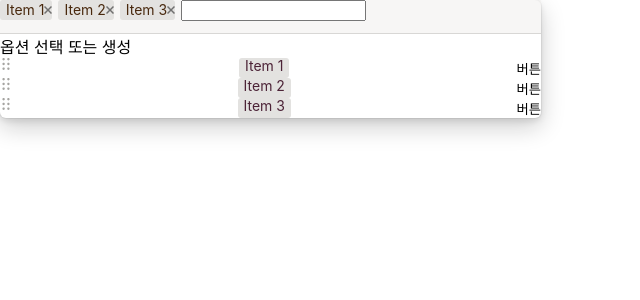
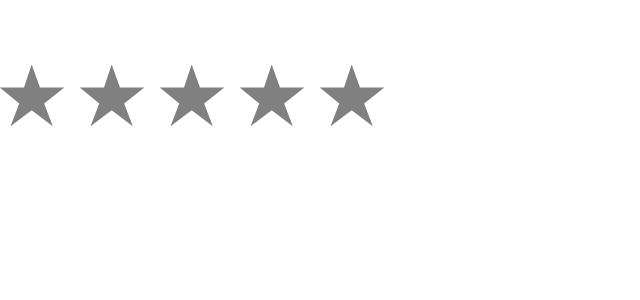
Before and after one commit to pasong0511/ts-ui-kit, a React (Create React App) app: page / in a window 1280 px wide. Shown: the top 300 px of the page, without its empty margins (0-640 px from the left). Built offline with nearby package versions, Linux system fonts and the light colour scheme.

Commit message:
별점 컴포넌트 구현

```diff
--- a/src/App.tsx
+++ b/src/App.tsx
@@ -2,12 +2,14 @@ import React from "react";
 import "./App.css";
 import Calendar from "./components/calendar/Calendar";
 import MultiTag from "./components/multi_tag/MultiTag";
+import StarRating from "./components/star/StarRating";
 
 function App() {
     return (
         <div className="App">
             {/* <Calendar useHoliday={true} /> */}
-            <MultiTag />
+            {/* <MultiTag /> */}
+            <StarRating />
         </div>
     );
 }
--- /dev/null
+++ b/src/components/star/Star.tsx
@@ -0,0 +1,29 @@
+interface IStarProps {
+    level: 0 | 1 | 2;
+}
+
+const LEVEL = ["", "star-half-filled", "star-filled"];
+
+const Star = ({ level = 0 }: IStarProps) => {
+    return (
+        <svg
+            width="80"
+            height="200"
+            viewBox="0 0 25 23"
+            className={`star ${LEVEL[level]}`}
+        >
+            <polygon
+                className="star-full"
+                points="9.9,0.4 12.5,7.6 20.1,7.6 13.8,12.6 16.5,19.7 9.9,14.7 3.3,19.7 6,12.6 -0.1,7.6 7.5,7.6 "
+            />
+            {level === 1 && (
+                <polygon
+                    className="star-half"
+                    points="9.9,0.4 12.5,7.6 20.1,7.6 13.8,12.6 16.5,19.7 9.9,14.7 3.3,19.7 6,12.6 -0.1,7.6 7.5,7.6 "
+                />
+            )}
+        </svg>
+    );
+};
+
+export default Star;
--- /dev/null
+++ b/src/components/star/StarRating.css
@@ -0,0 +1,29 @@
+.star-container {
+    display: flex;
+    align-items: center;
+    justify-content: center;
+    cursor: pointer;
+}
+
+.star {
+    fill: none;
+    transition: fill 200ms;
+}
+
+.star-full {
+    fill: gray;
+}
+
+.star-filled .star-full {
+    fill: gold;
+}
+
+.star-half-filled .star-half {
+    fill: gold;
+    clip-path: polygon(
+        0 0,
+        50% 0,
+        50% 100%,
+        0% 100%
+    ); /* 절반만 채워진 별 모양 */
+}
--- /dev/null
+++ b/src/components/star/StarRating.tsx
@@ -0,0 +1,69 @@
+import { useRef, useState } from "react";
+import Star from "./Star";
+
+import "./StarRating.css";
+
+const StarRating = () => {
+    const [rating, setRating] = useState(0);
+    const [isDragging, setIsDragging] = useState(false);
+
+    const starContainerRef = useRef<HTMLDivElement>(null);
+    const starWrapperSize = 400;
+    const startCount = 5;
+    const starWidth = starWrapperSize / startCount; // 한 별의 너비
+
+    const calculateRating = (e) => {
+        const { left } = starContainerRef.current.getBoundingClientRect();
+        const starIndex = Math.floor((e.pageX - left) / starWidth); //별 인덱스
+        const starOffset = (e.pageX - left) % starWidth; //별 왼쪽 끝부터 별의 오른쪽 마진끝까지 위치
+        const isOverHalf = starOffset > starWidth / 2; //반절보다 오른쪽 선택했는가
+
+        if (!starIndex && starOffset < starWidth / 4) {
+            return 0;
+        }
+        return starIndex + (isOverHalf ? 1 : 0.5);
+    };
+
+    const handleMouseMove = (e) => {
+        console.log(e.buttons);
+        if (e.buttons === 0) {
+            setIsDragging(false);
+            return;
+        }
+        if (isDragging) {
+            const newRating = calculateRating(e);
+            setRating(newRating);
+        }
+    };
+
+    const handleMouseDown = (e) => {
+        setIsDragging(true);
+        const newRating = calculateRating(e);
+        setRating(newRating);
+    };
+
+    const handleMouseUp = () => {
+        setIsDragging(false);
+    };
+
+    return (
+        <div
+            ref={starContainerRef}
+            className="star-container"
+            style={{ width: `${starWrapperSize}px` }}
+            onMouseMove={handleMouseMove}
+            onMouseDown={handleMouseDown}
+            onMouseUp={handleMouseUp}
+        >
+            {[...Array(startCount)].map((_, i) => {
+                const isCheck = rating > i;
+                const isHalf = rating - i < 1;
+                const level = isCheck ? (isHalf ? 1 : 2) : 0;
+                console.log(`${i} > ${isHalf}`);
+                return <Star key={i} level={level} />;
+            })}
+        </div>
+    );
+};
+
+export default StarRating;
```
